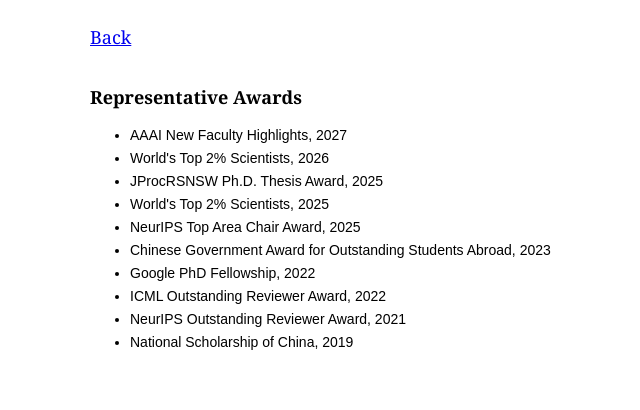
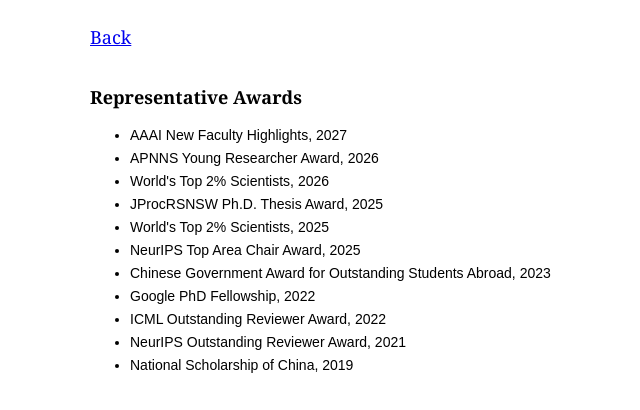
Before and after one commit to xiaoboxia/xiaoboxia.github.io, a plain HTML site: page pages/awards.html in a window 1280 px wide. Shown: the whole page, without its empty margins (113-753 px from the left). Drawn offline with Linux system fonts and the light colour scheme.

Commit message:
Update awards.html

```diff
--- a/pages/awards.html
+++ b/pages/awards.html
@@ -35,6 +35,7 @@
 <span>
 <ul>
 <li>AAAI New Faculty Highlights, 2027</li>
+<li>APNNS Young Researcher Award, 2026</li>
 <li>World's Top 2% Scientists, 2026</li>
 <li>JProcRSNSW Ph.D. Thesis Award, 2025</li>
 <li>World's Top 2% Scientists, 2025</li>
```
